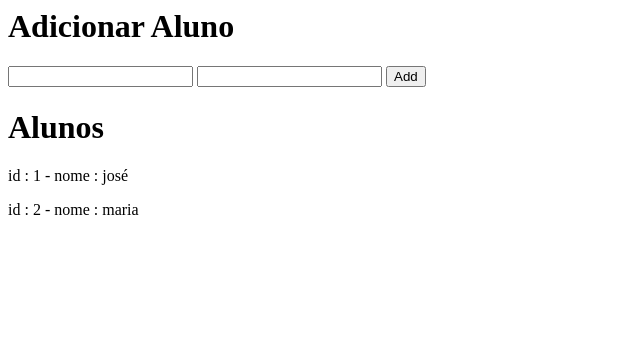
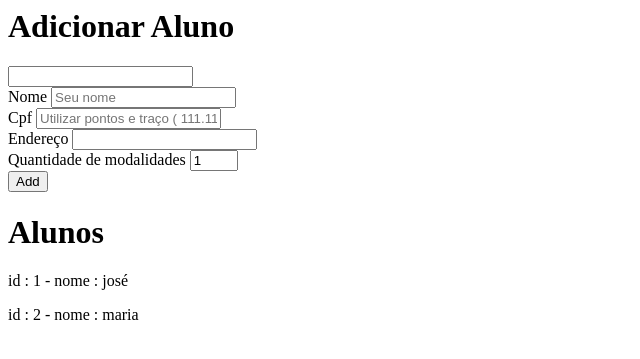
Before and after one commit to guilherme0541/projThaiTeam, a Flask app: page /alunos in a window 1280 px wide. Shown: the top 359 px of the page, without its empty margins (0-640 px from the left). Run offline with Flask 2, Linux system fonts and the light colour scheme; data comes from the database, SQL or seed files in the repository; both versions use the stored data as it was before the commit.

Commit message:
added properties to Aluno class

```diff
--- a/app.py
+++ b/app.py
@@ -20,6 +20,9 @@ db = SQLAlchemy(app)
 class Aluno(db.Model):
     idAluno = db.Column(db.Integer, primary_key=True)
     name = db.Column(db.String(100), nullable=False)
+    cpf = db.Column(db.String(11), nullable=False)
+    endereco = db.Column(db.String(100), nullable=False)
+    qtdeModalidades = db.Column(db.Integer, nullable=False)
 
     def __repr__(self):
         return  '<Aluno %r , id: %r>' % self.name, self.idAluno
@@ -34,7 +37,7 @@ def home():
 @app.route("/alunos", methods=["GET", "POST"])
 def criarAluno():
     if request.form:
-        aluno = Aluno(idAluno=request.form.get("idAluno"), name=request.form.get("name"))
+        aluno = Aluno(idAluno=request.form.get("idAluno"), name=request.form.get("name"), cpf=request.form.get("cpf"), endereco=request.form.get("endereco"), qtdeModalidades=request.form.get("qtdeModalidades"))
         db.session.add(aluno)
         db.session.commit()
     alunos = Aluno.query.all()
--- a/templates/form.html
+++ b/templates/form.html
@@ -1,9 +1,24 @@
 <html>
   <body>
     <h1>Adicionar Aluno</h1>
-    <form method="POST" action="/alunos">
-        <input type="number" name="idAluno">
-        <input type="text" name="name">
+    <form method="POST" action="">
+        <input type="number" name="idAluno" required>
+        <div>
+            <label>Nome</label>
+            <input type="text" name="name" placeholder="Seu nome" minlength="10" required>
+        </div>
+        <div>
+            <label>Cpf</label>
+            <input type="text" name="cpf" maxlength="14" minlength="14" placeholder="Utilizar pontos e traço ( 111.111.111-11)" required>
+        </div>
+        <div>
+            <label>Endereço</label>
+            <input type="text" name="endereco">
+        </div>
+        <div>
+            <label>Quantidade de modalidades</label>
+            <input type="number" name="qtdeModalidades" min="1" max="4" value="1">
+        </div>
         <input type="submit" value="Add">
     </form>
 
```
Also changed, not shown: iniciarDb.py (added, +9 -0 lines), README.md, db/database.db (deleted), 1 other file.
